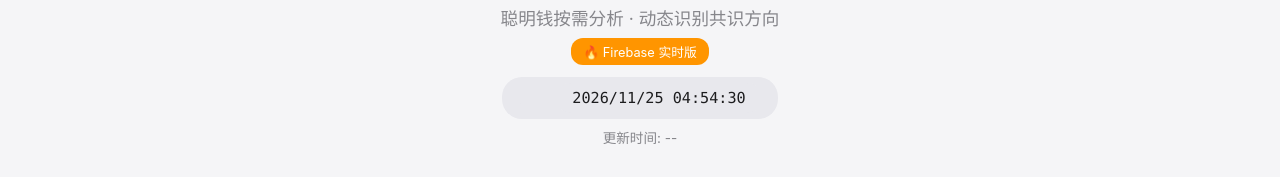
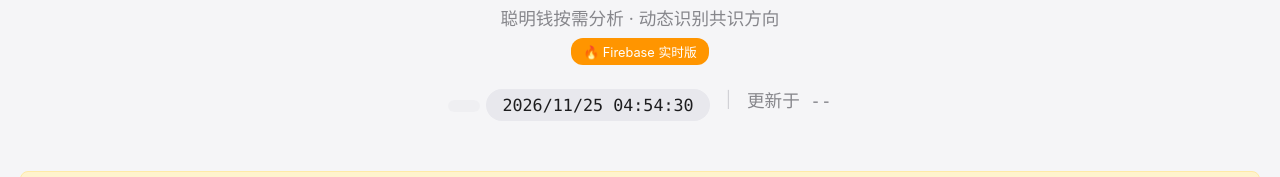
Before and after one commit to hou413/polymarket-dashboard, a plain HTML site: page index.html in a window 1280 px wide. Shown: the part 111-288 px from the top of the page. Drawn offline with Linux system fonts and the light colour scheme; no server answers.

Commit message:
优化：时间显示布局，与标题字体大小一致

```diff
--- a/index.html
+++ b/index.html
@@ -226,10 +226,28 @@
             color: #86868b;
         }
 
-        .last-update {
-            font-size: 0.85em;
+        .header-meta {
+            display: flex;
+            align-items: center;
+            justify-content: center;
+            gap: 16px;
+            margin-top: 12px;
+            flex-wrap: wrap;
+        }
+        .header-meta .live-time {
+            font-size: 1.1em;
+            font-weight: 500;
+            color: #1d1d1f;
+            font-family: 'SF Mono', 'Menlo', monospace;
+        }
+        .header-meta .update-time {
+            font-size: 1.1em;
+            font-weight: 500;
             color: #86868b;
-            margin-top: 8px;
+            font-family: 'SF Mono', 'Menlo', monospace;
+        }
+        .header-meta .divider {
+            color: #d1d1d6;
         }
         .long-term-stats {
             font-size: 0.72em;
@@ -271,10 +289,11 @@
             <h1>Check 策略看板</h1>
             <p class="subtitle">聪明钱按需分析 · 动态识别共识方向</p>
             <div class="version-badge">🔥 Firebase 实时版</div>
-            <div class="live-time">
-                <span><span class="live-dot"></span><span id="liveClock">--</span></span>
+            <div class="header-meta">
+                <div class="live-time"><span class="live-dot"></span><span id="liveClock">--</span></div>
+                <span class="divider">|</span>
+                <div class="update-time" id="lastUpdate">更新于 --</div>
             </div>
-            <div class="last-update" id="lastUpdate">更新时间: --</div>
         </header>
 
         <div id="debugInfo" class="debug-info" style="display:none;"></div>
@@ -404,7 +423,7 @@
             // 显示更新时间
             const lastUpdateEl = document.getElementById("lastUpdate");
             if (lastUpdateEl && data.lastUpdate) {
-                lastUpdateEl.textContent = "更新时间: " + data.lastUpdate;
+                lastUpdateEl.textContent = "更新于 " + data.lastUpdate;
             }
             const now = Date.now();
             const oneYearAgo = now - 365 * 24 * 60 * 60 * 1000;
```
